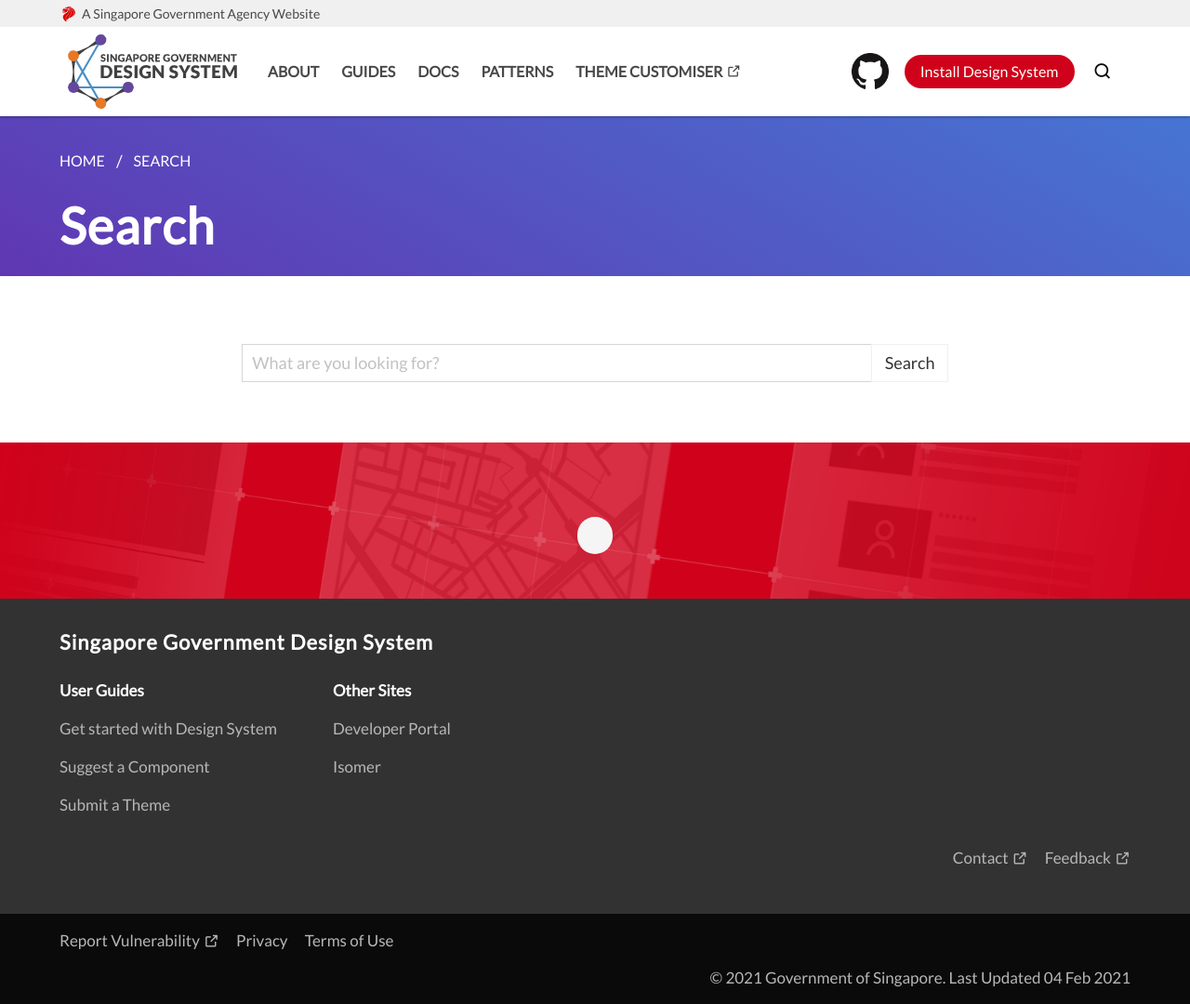
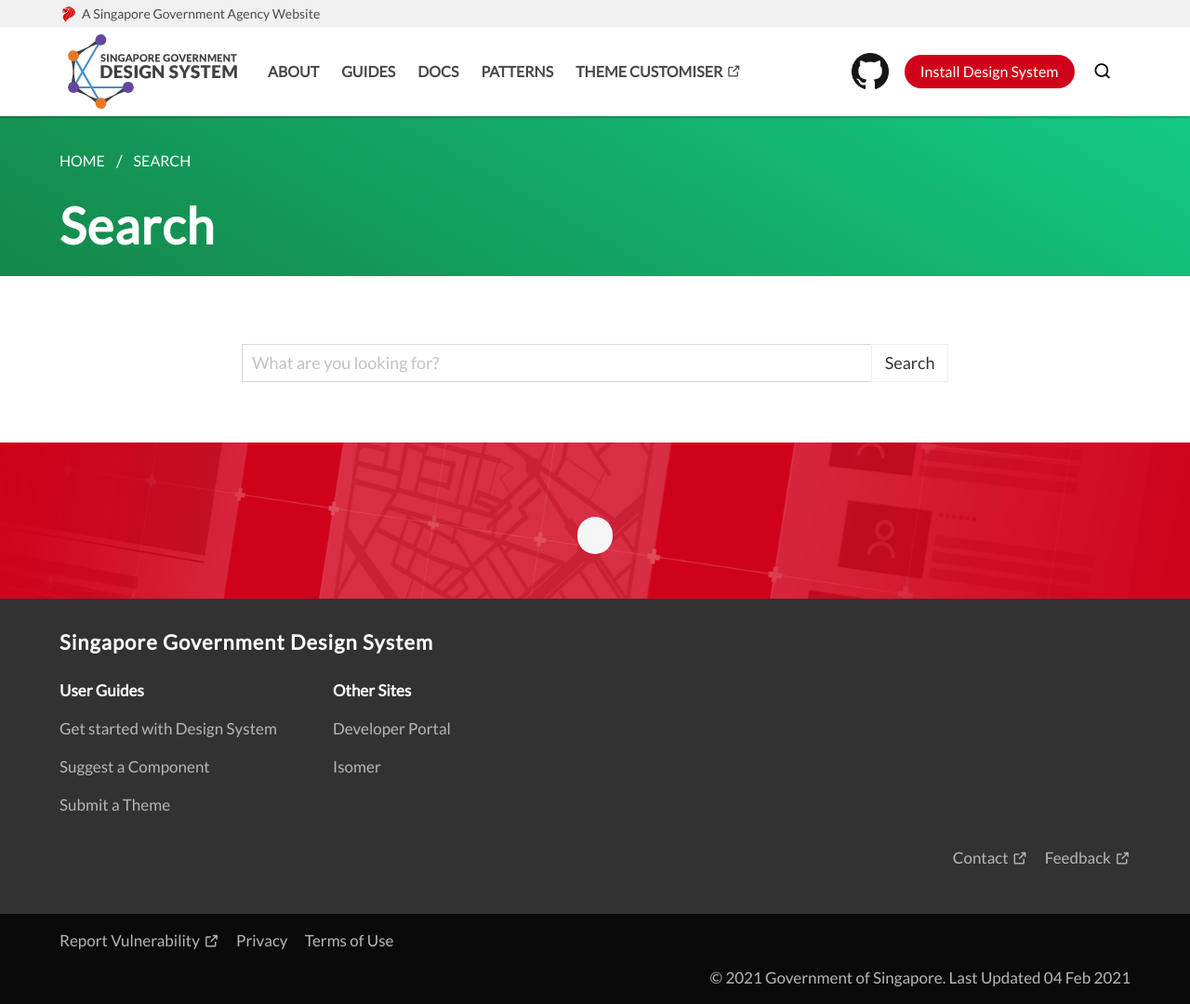
Before and after one commit to isaacteh-ust/sgds-demo-1, a Jekyll site: the page built from search/search.html, in a window 1280 px wide and 1080 px high. Shown: the whole window at 93% size. Built offline with Jekyll 4.4.1, drawn with Linux system fonts in a browser that asks for light colours; some web fonts are replaced.

Commit message:
_config.yml: updated breadcrumb_background

```diff
--- a/_config.yml
+++ b/_config.yml
@@ -5,7 +5,7 @@
 navbar_border_color: primary
 navbar_button_color: danger
 navbar_button_type: rounded
-breadcrumb_background: primary
+breadcrumb_background: success
 home_intro_background_color: danger
 home_intro_button_color: danger
 home_intro_button_type: rounded
```
